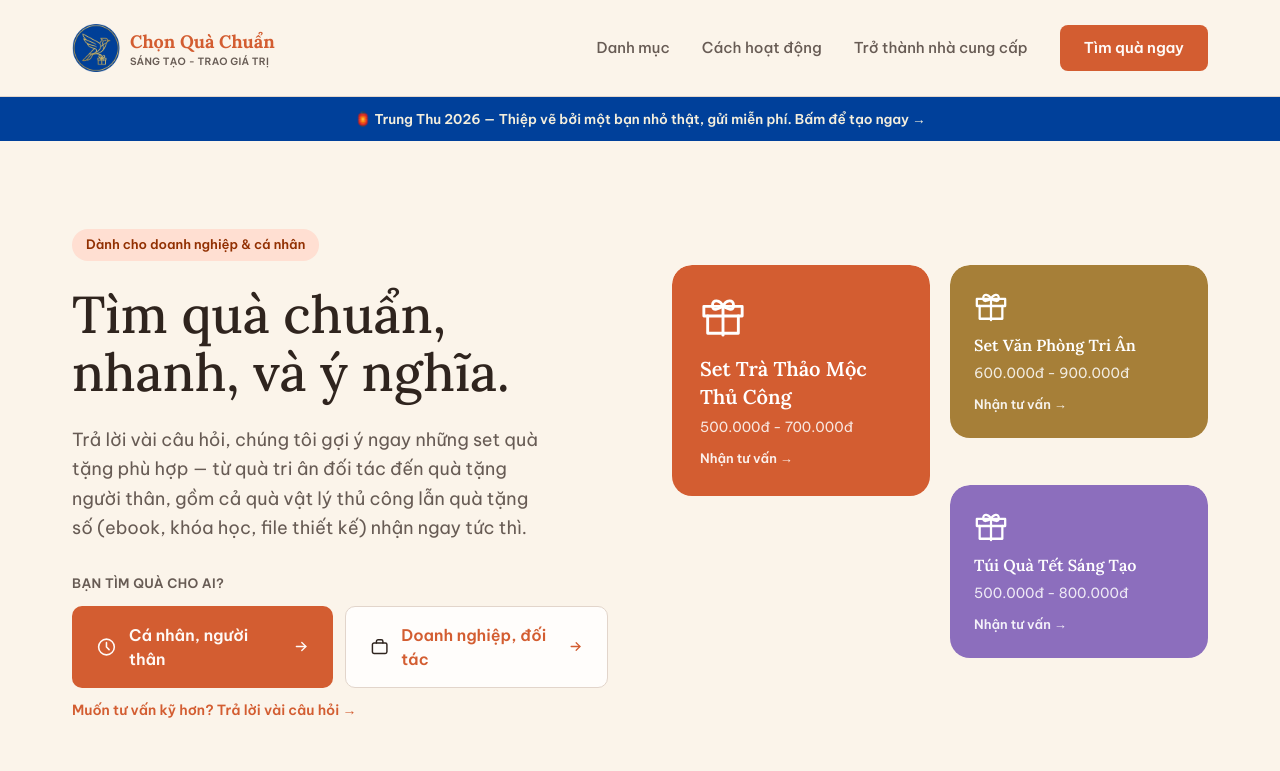
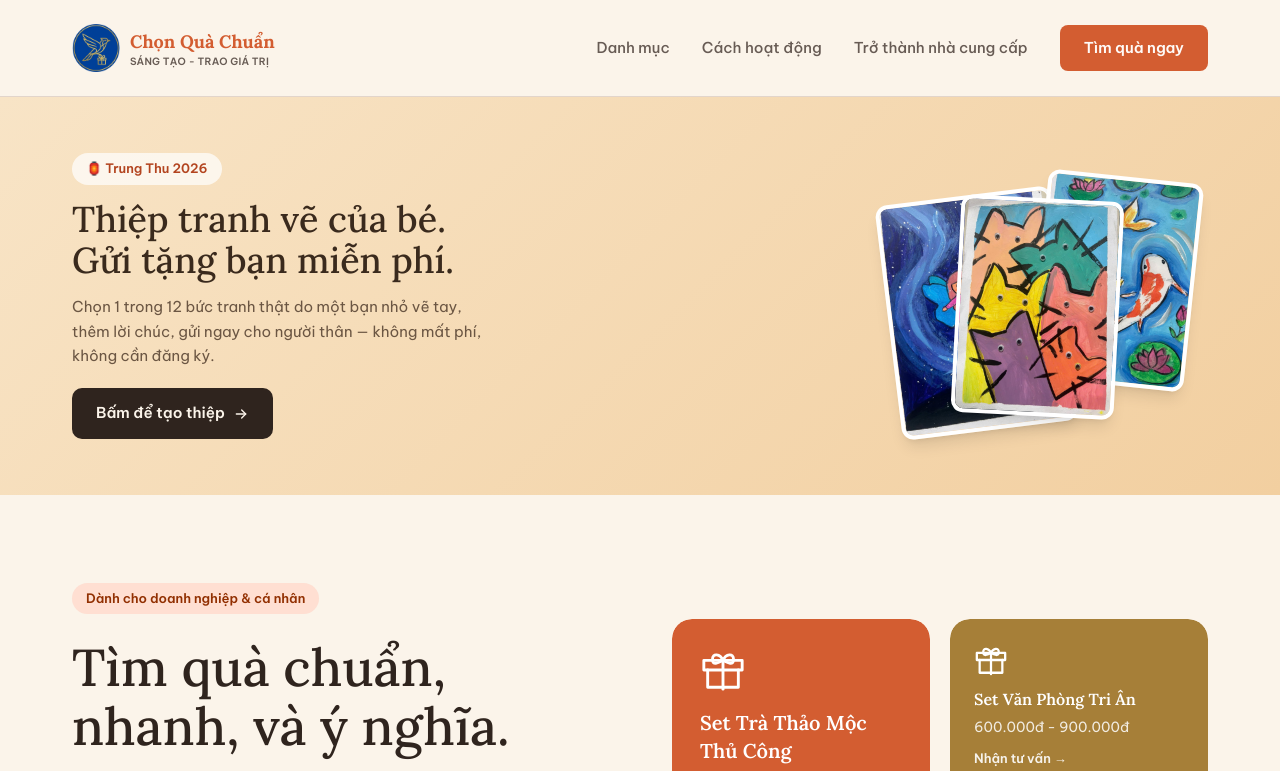
Before and after one commit to nguyenkhanhvinaco-coder/chonquachuan-web, a Next.js app: page / in a window 1280 px wide. Shown: the top 771 px of the page. Built offline with nearby package versions, Linux system fonts and the light colour scheme; no server answers; the database is empty.

Commit message:
Nang tam hien thi thiep Trung Thu tren trang chu: doi banner mong thanh khoi quang ba co anh tranh that, doi copy

```diff
--- a/app/page.tsx
+++ b/app/page.tsx
@@ -1,3 +1,4 @@
+import Image from "next/image";
 import Link from "next/link";
 import Header from "@/components/Header";
 import { CATEGORY_ICONS, ArrowRightIcon, GiftIcon, PersonIcon, BriefcaseIcon } from "@/components/icons";
@@ -14,13 +15,45 @@ export default async function HomePage() {
       <Header />
 
       {/* Seasonal promo — Trung Thu */}
-      <Link
-        href="/thiep-trung-thu"
-        className="flex items-center justify-center gap-2 text-center px-4 py-3 text-[13.5px] font-semibold"
-        style={{ background: "#00409A", color: "#F5EFDD" }}
-      >
-        🏮 Trung Thu 2026 — Thiệp vẽ bởi một bạn nhỏ thật, gửi miễn phí. Bấm để tạo ngay →
-      </Link>
+      <section style={{ background: "linear-gradient(135deg, #F8E4C6, #F2CFA0)" }}>
+        <Link
+          href="/thiep-trung-thu"
+          className="flex flex-col-reverse md:flex-row items-center gap-8 md:gap-12 px-9 py-12 md:px-[72px] md:py-14"
+        >
+          <div className="flex-1 flex flex-col gap-3.5 items-center md:items-start text-center md:text-left">
+            <span
+              className="inline-flex items-center gap-1.5 bg-white/70 px-3.5 py-1.5 rounded-full text-[13px] font-semibold"
+              style={{ color: "#B3441F" }}
+            >
+              🏮 Trung Thu 2026
+            </span>
+            <h2 className="font-serif text-[28px] md:text-[36px] leading-[1.15]" style={{ color: "#3A2A1D" }}>
+              Thiệp tranh vẽ của bé.
+              <br />
+              Gửi tặng bạn miễn phí.
+            </h2>
+            <p className="text-[15px] leading-relaxed max-w-[420px]" style={{ color: "#6B5643" }}>
+              Chọn 1 trong 12 bức tranh thật do một bạn nhỏ vẽ tay, thêm lời chúc, gửi ngay cho
+              người thân — không mất phí, không cần đăng ký.
+            </p>
+            <span className="inline-flex items-center gap-2 w-fit bg-ink text-bg rounded-[10px] px-6 py-3.5 text-[15px] font-semibold mt-1.5">
+              Bấm để tạo thiệp
+              <ArrowRightIcon size={16} color="var(--bg)" />
+            </span>
+          </div>
+          <div className="relative w-full max-w-[300px] h-[190px] md:h-[240px] md:max-w-[340px] shrink-0">
+            <div className="absolute left-[6%] top-[8%] w-[52%] aspect-[3/4] rotate-[-7deg] rounded-xl overflow-hidden border-4 border-white shadow-lg">
+              <Image src="/trung-thu/co-tien.jpg" alt="Tranh Cô Tiên Đêm Sao" fill sizes="200px" className="object-cover" />
+            </div>
+            <div className="absolute right-[4%] top-0 w-[46%] aspect-[3/4] rotate-[6deg] rounded-xl overflow-hidden border-4 border-white shadow-lg">
+              <Image src="/trung-thu/ca-koi.jpg" alt="Tranh Cá Koi May Mắn" fill sizes="180px" className="object-cover" />
+            </div>
+            <div className="absolute left-[26%] bottom-0 w-[48%] aspect-[3/4] rotate-[3deg] rounded-xl overflow-hidden border-4 border-white shadow-lg">
+              <Image src="/trung-thu/dan-meo.jpg" alt="Tranh Đàn Mèo Quây Quần" fill sizes="190px" className="object-cover" />
+            </div>
+          </div>
+        </Link>
+      </section>
 
       {/* Hero */}
       <section className="flex flex-col md:flex-row items-center gap-16 px-9 py-16 md:px-[72px] md:py-[88px]">
```
